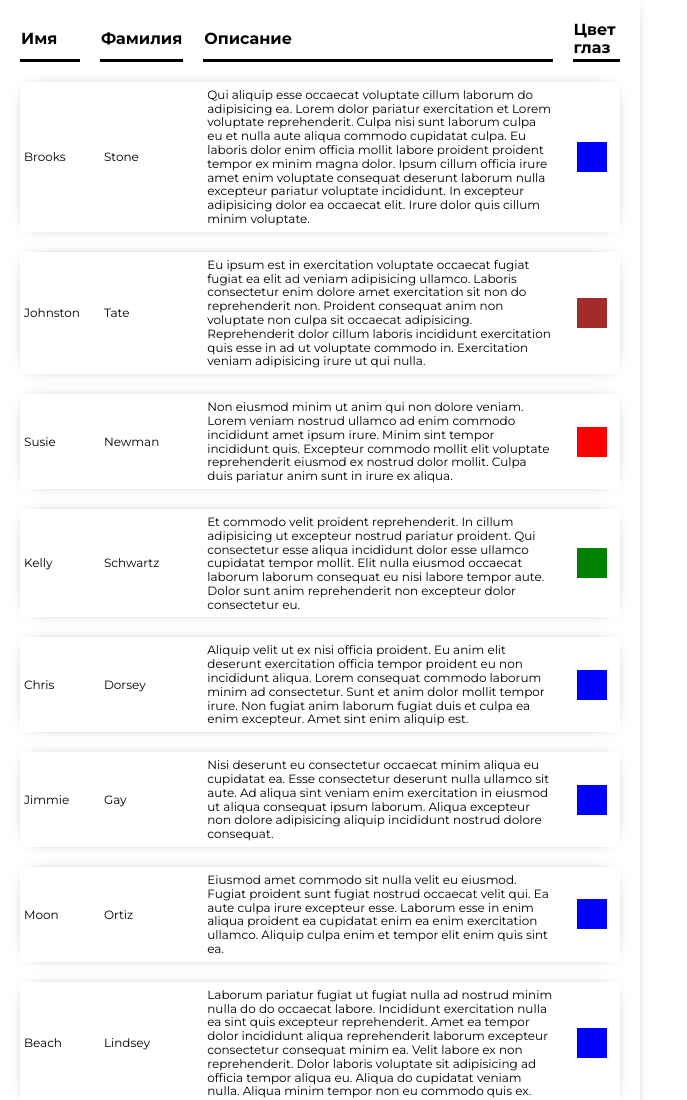
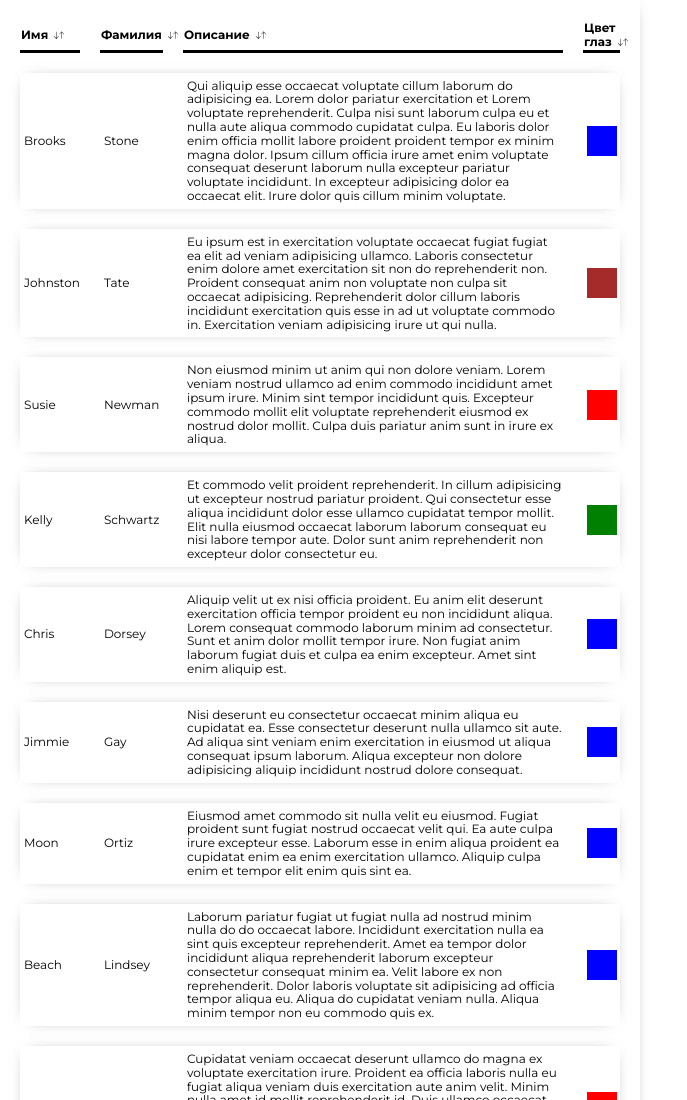
Before and after one commit to Rch7Pch/infotecs, a website built with Parcel: page index.html in a window 1280 px wide. Shown: the top 1100 px of the page, without its empty margins (0-687 px from the left). Built offline with nearby package versions, Linux system fonts and the light colour scheme.

Commit message:
feat: add icon sort

```diff
--- a/index.html
+++ b/index.html
@@ -22,7 +22,10 @@
     <div class="block">
       <table class="table">
         <tr class='columnTr'>
-          <th class='columnTh'>Имя</th>
+          <th class='columnTh'>
+            Имя
+<!--            <span class="ico icon-sort"></span>-->
+          </th>
           <th class='columnTh'>Фамилия</th>
           <th class='columnTh'>Описание</th>
           <th class='columnTh'>Цвет глаз</th>
--- a/package.json
+++ b/package.json
@@ -4,7 +4,7 @@
   "description": "test task infotecs",
   "license": "1.0.0",
   "author": "rch_pch",
-  "homepage": "",
+  "homepage": "https://github.com/Rch7Pch/infotecs",
   "scripts": {
     "build": "parcel build index.html",
     "dev": "parcel index.html --open",
--- a/src/css/style.css
+++ b/src/css/style.css
@@ -38,7 +38,19 @@ main {
 }
 
 .columnTh {
+    font-size: 12px;
     border-bottom-style: solid;
+    position: relative;
+}
+
+.columnTh:after {
+    content: '';
+    width: 18px;
+    height: 19px;
+    background-image: url(../img/icon-sort.svg);
+    position: absolute;
+    margin-left: 2px;
+    cursor: pointer;
 }
 
 .row {
--- a/src/js/app.js
+++ b/src/js/app.js
@@ -1,6 +1,7 @@
 var rowUser = [];
 var id = '';
 
+// get elements
 var inputFirstName = document.querySelector('.firstName');
 var inputLastName = document.querySelector('.lastName');
 var inputPhone = document.querySelector('.phone');
@@ -24,6 +25,7 @@ const updateButtonDate = () => {
         }
         return x
     });
+
     // update localStorage
     window.localStorage.setItem('data', JSON.stringify(rowUser));
 
@@ -45,7 +47,7 @@ const handlerChoose = (el) => {
     inputEyeColor.value = (`${el.eyeColor}`);
 }
 
-// получение данных с сервера
+// get date с сервера
 async function getResponse() {
     if(window.localStorage.getItem('data')){
         rowUser = [...JSON.parse(window.localStorage.getItem('data'))];
```
Also changed, not shown: src/img/icon-sort.svg (added), 1 other file.
